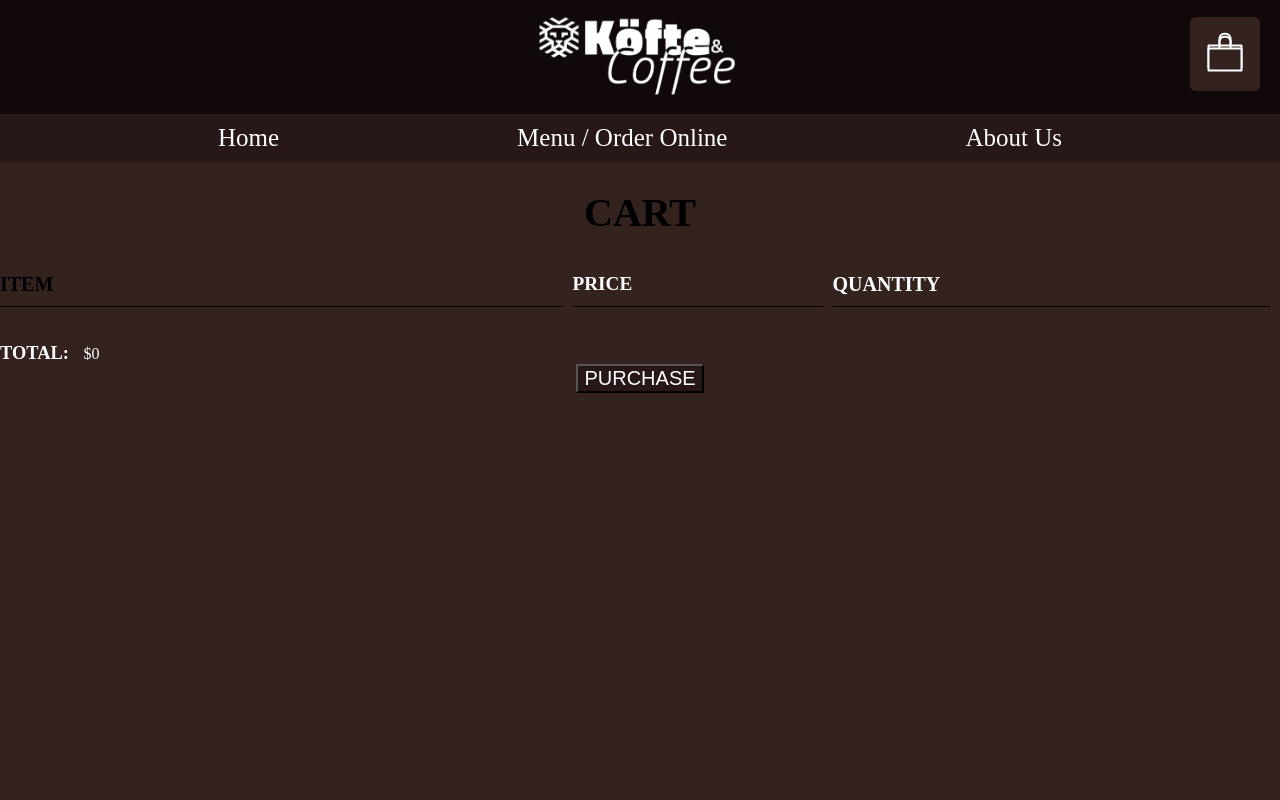
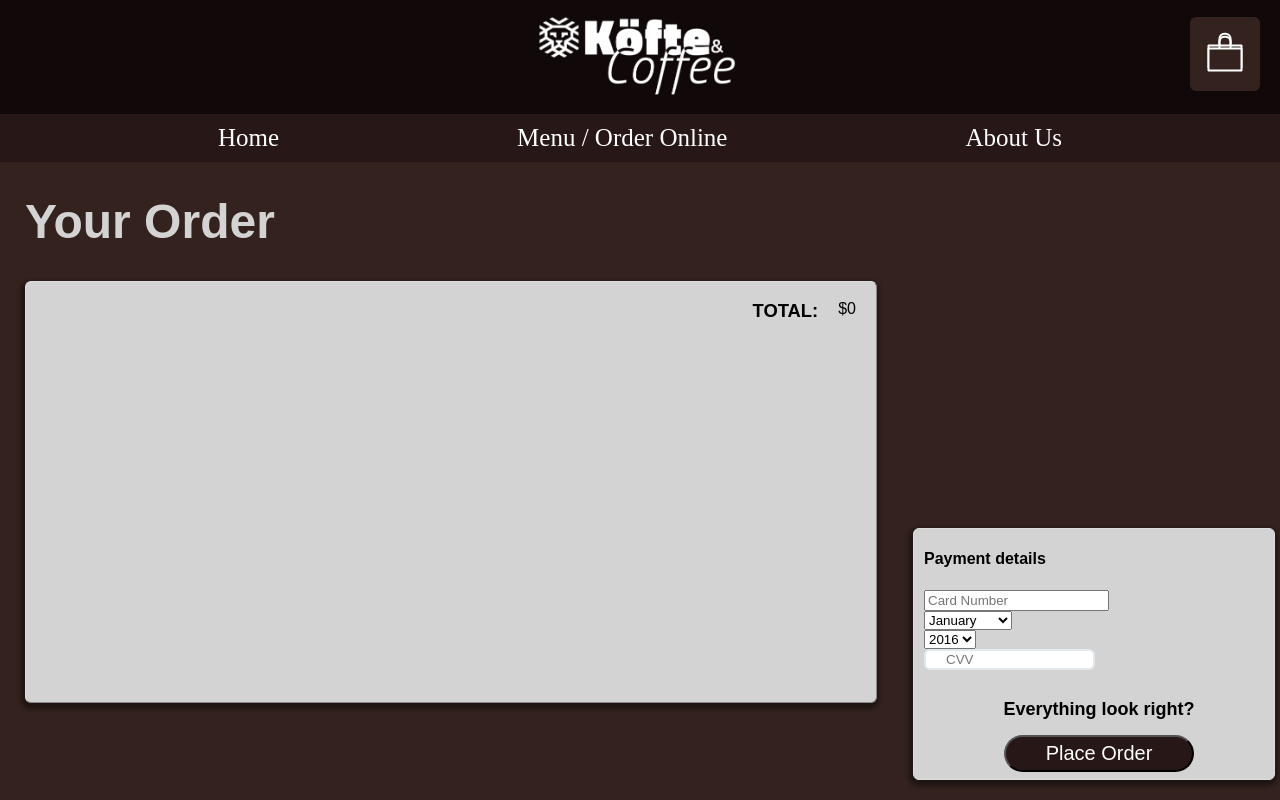
Before and after one commit to trg601/kofte-and-coffee, an Angular app: page /cart in a window 1280 px wide. Built offline with nearby package versions, Linux system fonts and the light colour scheme.

Commit message:
cart changes

```diff
--- a/src/app/cart/cart.component.css
+++ b/src/app/cart/cart.component.css
@@ -1,57 +1,93 @@
 .header {
     font-weight: bolder;
-    color: rgb(0, 0, 0);
-    text-align: center;
-    font-size: 2.5em;
+    font-family: fantasy;
+    color: lightgray;
+    text-align: left;
+    margin-left: 25px;
+    font-size: 3em;
 }
 
-.cart-header {
-    font-weight: bolder;
-    color: rgb(0, 0, 0);
-    font-size: 1.25em;
-}
-.cart-column {
-    display: flex;
-    align-items: center;
-    border-bottom: 1px solid black;
-    margin-right: 10px;
-    padding-bottom: 10px;
-    margin-top: 10px;
-}
-
-.cart-row {
-    display: flex;
-}
-
-.cart-item {
-    width: 45%;
-}
-
-.cart-price {
-    width: 20%;
-    font-size: 1.2em;
-    color: rgb(255, 255, 255);
-}
-
-.cart-quantity {
-    width: 35%;
-    color: white;
+.orderTot{
+    margin-left: 25px;
+    padding-bottom: 20px;
+    border: 1px solid #ddd;
+    border-radius: 6px;
+    background-color: lightgray;
+    box-shadow: -1px 3px 4px 3px rgba(0, 0, 0, 0.4);
+    display: inline-block;
+    border-style: outset;
+    width: calc(100% - 430px);
+    min-height: 400px;
 }
 
 .cartTotal {
+    float: right;
+    font-family: Arial, Helvetica, sans-serif ;
+    margin-left: 20px;
+    margin-right: 20px;
     font-weight: bolder;
     font-size: 1.15em;
-    color: rgb(255, 255, 255);
-    margin-right: 10px;
+    color: black;
+}
+.title{
+    font-family: Arial, Helvetica, sans-serif ;
 }
 .price {
-    color: rgb(255, 255, 255);
+    float: right;
+    margin-right: 20px;
+    font-family: Arial, Helvetica, sans-serif ;
+    color: rgb(0, 0, 0);
     font-size: 1em;
+}
+
+.payment {
+    width: 360px;
+    height: 250px;
+    right: 0;
+    bottom: 20px;
+    right: 5px;
+    position: fixed;
+    border: 1px solid #ddd;
+    border-radius: 6px;
+    background-color: lightgray;
+    box-shadow: -1px 3px 4px 3px rgba(0, 0, 0, 0.4);
+}
+.credit-card {
+    padding-left: 10px;
+}
+.cvv-input input {
+    float: left;
+    width: 145px;
+    padding-left: 20px;
+    border: 2px solid #e1e8ee;
+    border-radius: 6px;
+    background: #fff;
+}
+
+.cvv-details {
+    font-size: 12px;
+    font-weight: 300;
+    line-height: 16px;
+    float: right;
+    margin-bottom: 20px;
+}
+
+.cvv-details p {
+    margin-top: 6px;
+}
+.btnHeaderText{
+    font-weight: bolder;
+    text-align: center;
+    font-size:0.75em;
+    font-family: Arial, Helvetica, sans-serif ;
 }
 .btn-purchase {
     display: block;
     margin:  auto;
-    font-size: 1.25em;
+    font-size:1.25em;
+    font-family: Arial, Helvetica, sans-serif ;
     color: white;
     background-color: #271717;
+    padding: 5px 40px;
+    border-radius:  25px;
 }
--- a/src/app/cart/cart.component.html
+++ b/src/app/cart/cart.component.html
@@ -1,18 +1,79 @@
 <app-navbar activeElement=cart></app-navbar>
-<html>
-<h1 class="header">CART</h1>
-<div class="cart-row">
-    <span class="cart-item cart-header cart-column">ITEM</span>
-    <span class="cart-price cart-header cart-column">PRICE</span>
-    <span class="cart-quantity cart-header cart-column">QUANTITY</span>
-</div>
-<br>
+<html >
+<body style="background-color: #818181;"></body>
+<h1 class="header">Your Order</h1>
+
+<div class ="orderTot">
+    <app-cart-list></app-cart-list>
 <br>
 <div class="cart-total">
+    <span class="price">${{getTotal()}}</span>
     <span class="cartTotal">TOTAL: </span>
-    <span class="price">$0</span>
+</div>
 </div>
 
-<button class=" btn-purchase" type="button">PURCHASE</button>
+<div class="payment">
+<form class="credit-card">
+    <div class="form-header">
+      <h4 class="title">Payment details</h4>
+    </div>
+
+    <div class="form-body">
+      <!-- Card Number -->
+      <input type="text" class="card-number" placeholder="Card Number">
+
+      <!-- Date Field -->
+      <div class="date-field">
+        <div class="month">
+          <select name="Month">
+            <option value="january">January</option>
+            <option value="february">February</option>
+            <option value="march">March</option>
+            <option value="april">April</option>
+            <option value="may">May</option>
+            <option value="june">June</option>
+            <option value="july">July</option>
+            <option value="august">August</option>
+            <option value="september">September</option>
+            <option value="october">October</option>
+            <option value="november">November</option>
+            <option value="december">December</option>
+          </select>
+        </div>
+        <div class="year">
+          <select name="Year">
+            <option value="2016">2016</option>
+            <option value="2017">2017</option>
+            <option value="2018">2018</option>
+            <option value="2019">2019</option>
+            <option value="2020">2020</option>
+            <option value="2021">2021</option>
+            <option value="2022">2022</option>
+            <option value="2023">2023</option>
+            <option value="2024">2024</option>
+          </select>
+        </div>
+      </div>
+
+      <!-- Card Verification Field -->
+      <div class="card-verification">
+        <div class="cvv-input">
+          <input type="text" placeholder="CVV">
+        </div>
+        <div class="cvv-details">
+
+        </div>
+      </div>
+      <br>
+<br>
+
+      <!-- Buttons -->
+      <div class = "btnHeaderText">
+        <h2> Everything look right?</h2>
+    </div>
+    <button class=" btn-purchase" type="button" >Place Order</button>
+    </div>
+  </form>
+</div>
 
 </html>
--- a/src/app/cart/cart.component.ts
+++ b/src/app/cart/cart.component.ts
@@ -13,4 +13,12 @@ export class CartComponent implements OnInit {
   ngOnInit(): void {
   }
 
+  getTotal(): number {
+    let sum = 0;
+    for (let item of this.cartService.getCart().items) {
+      sum += item.getPrice();
+    }
+    return sum;
+  }
+
 }
```
